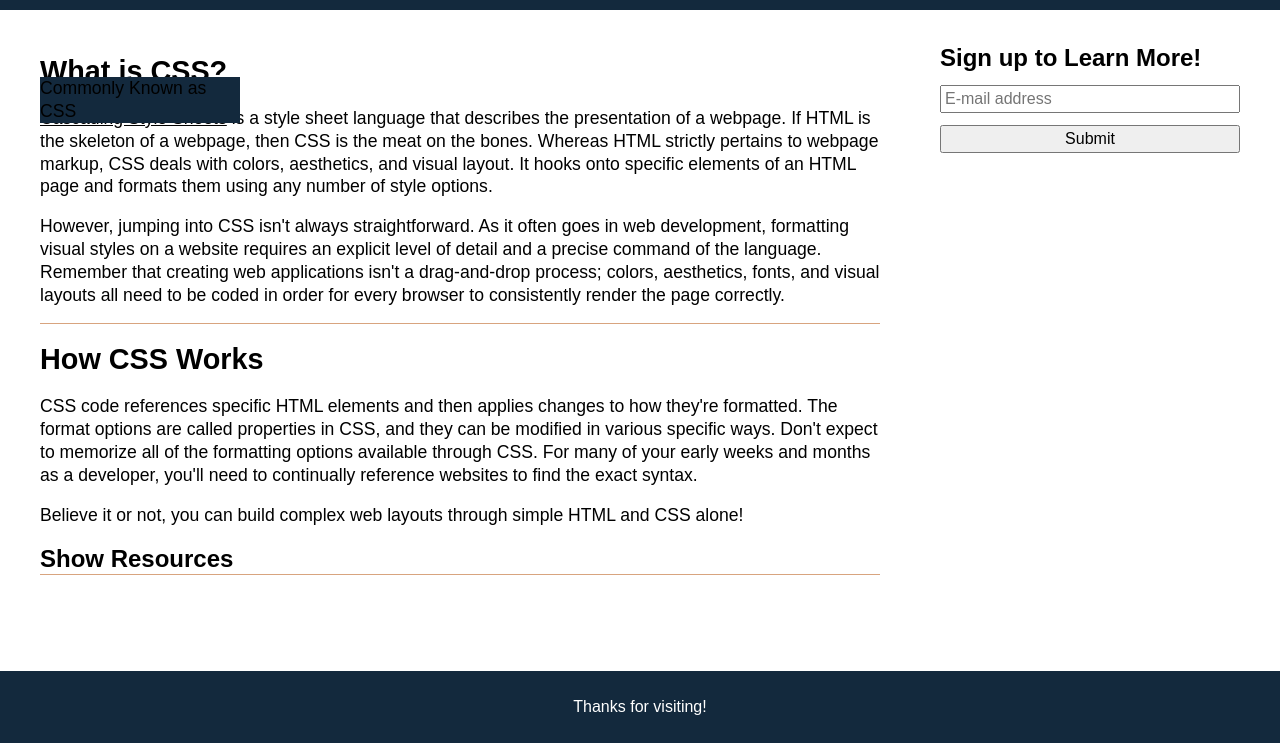
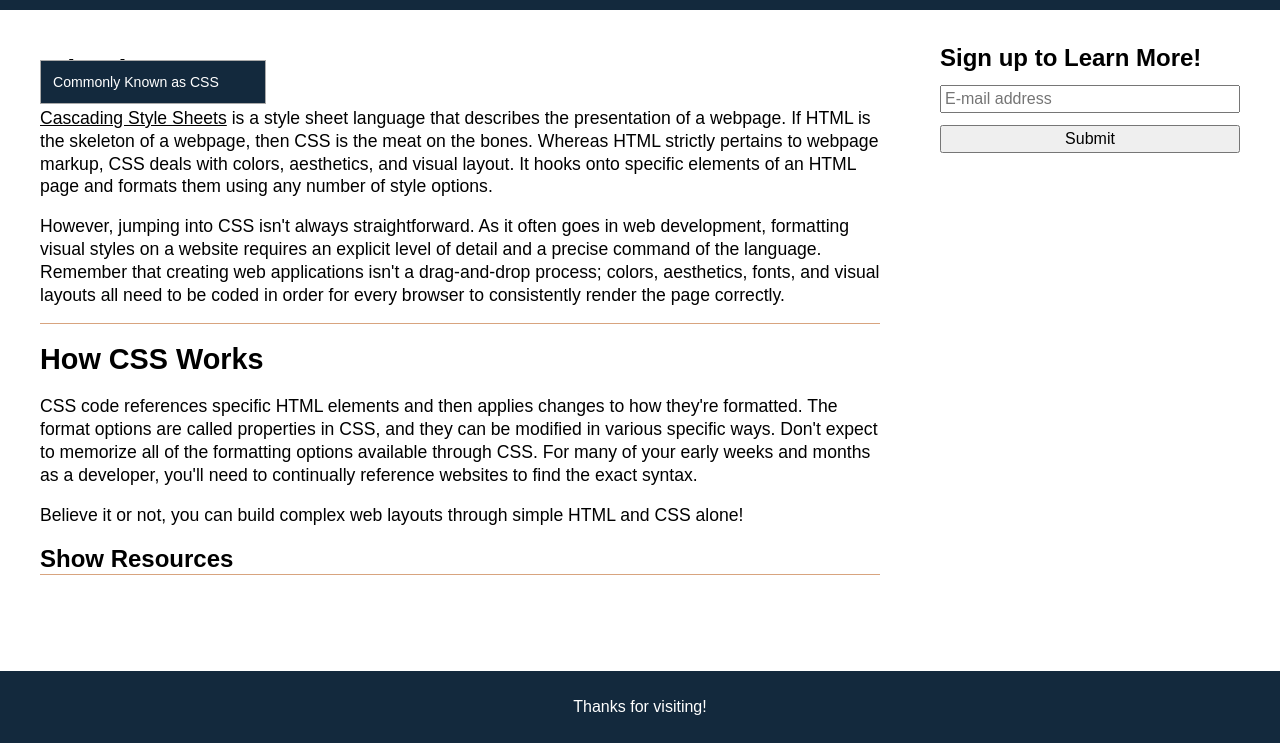
Before and after one commit to joekumher/18_Stu_Psuedo-Elements, a plain HTML site: page Unsolved/index.html in a window 1280 px wide. In both pictures the pointer is over the element "Cascading Style Sheets". Shown: the part 57-800 px from the top of the page. Drawn offline with Linux system fonts and the light colour scheme.

Commit message:
added border, text color, postion, still dont know what z index is really, padding

```diff
--- a/Unsolved/assets/css/style.css
+++ b/Unsolved/assets/css/style.css
@@ -71,9 +71,14 @@ span[data-descr] {
   content: attr(data-descr);
   position: absolute;
   left: 0%;
-  bottom: 24%;
+  bottom: 24px;
   min-width: 200px;
+  border: 1px #aaaaaa solid;
   background-color: #13293d;
+  padding: 12px;
+  color: white;
+  font-size: 80%;
+  z-index: 1;
  }
 
 aside {
```
